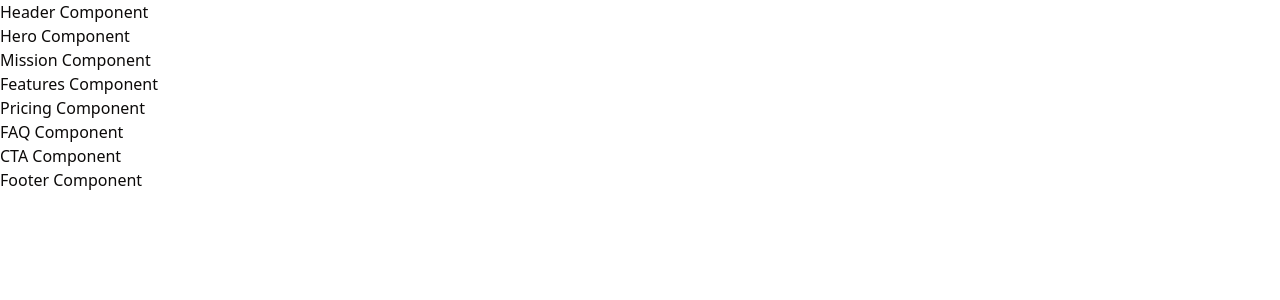
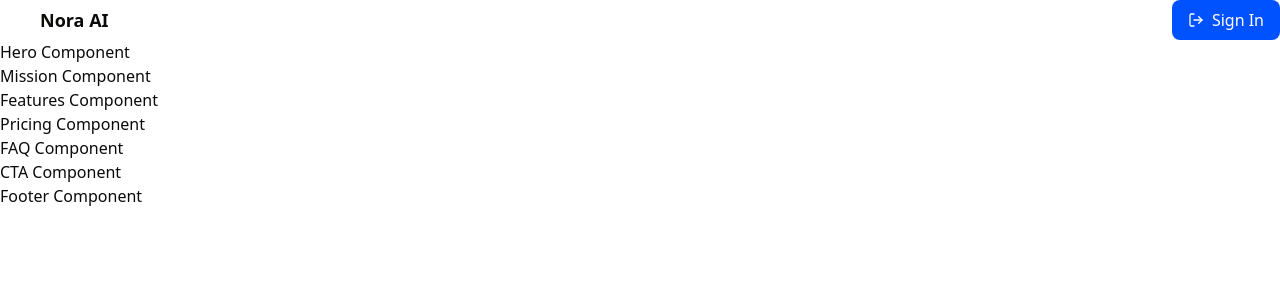
Before and after one commit to enyichiaagu/nora-ai, a React (Vite) app: page /dev in a window 1280 px wide. Shown: the top 300 px of the page. Built offline with nearby package versions, Linux system fonts and the light colour scheme; no server answers.

Commit message:
Update Header component with logo, title, and sign in button

```diff
--- a/src/components/landing-page/Header.tsx
+++ b/src/components/landing-page/Header.tsx
@@ -1,10 +1,20 @@
 import React from 'react';
+import { LogOut } from 'lucide-react';
 
 const Header: React.FC = () => {
   return (
-    <div>
-      <h1>Header Component</h1>
-    </div>
+    <header>
+      <div className="flex items-center justify-between">
+        <div className="flex items-center gap-2">
+          <img src="/icons/logo.svg" alt="Nora AI" className="w-8 h-8" />
+          <p className="text-lg font-semibold">Nora AI</p>
+        </div>
+        <button className="flex items-center gap-2 px-4 py-2 bg-app-primary text-white rounded-lg hover:bg-blue-600 transition-colors">
+          <LogOut className="w-4 h-4" />
+          Sign In
+        </button>
+      </div>
+    </header>
   );
 };
 
```
